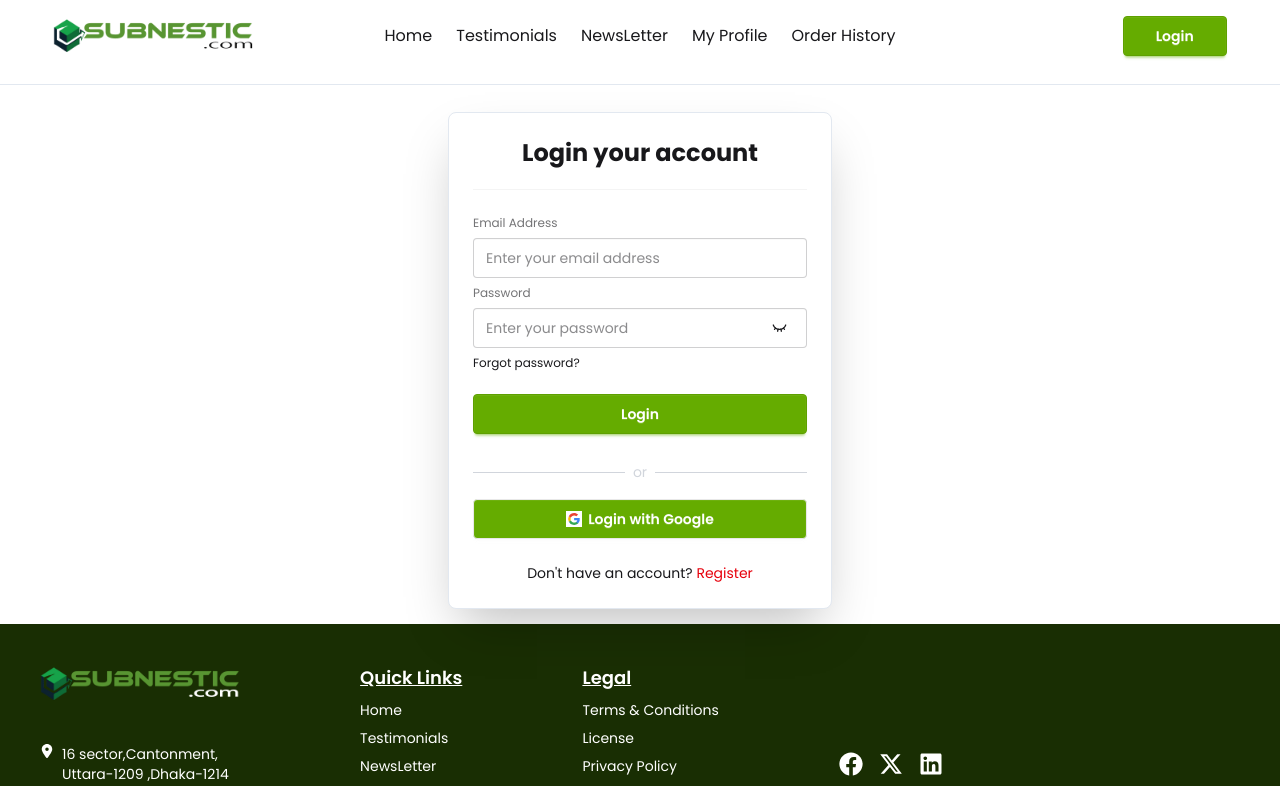
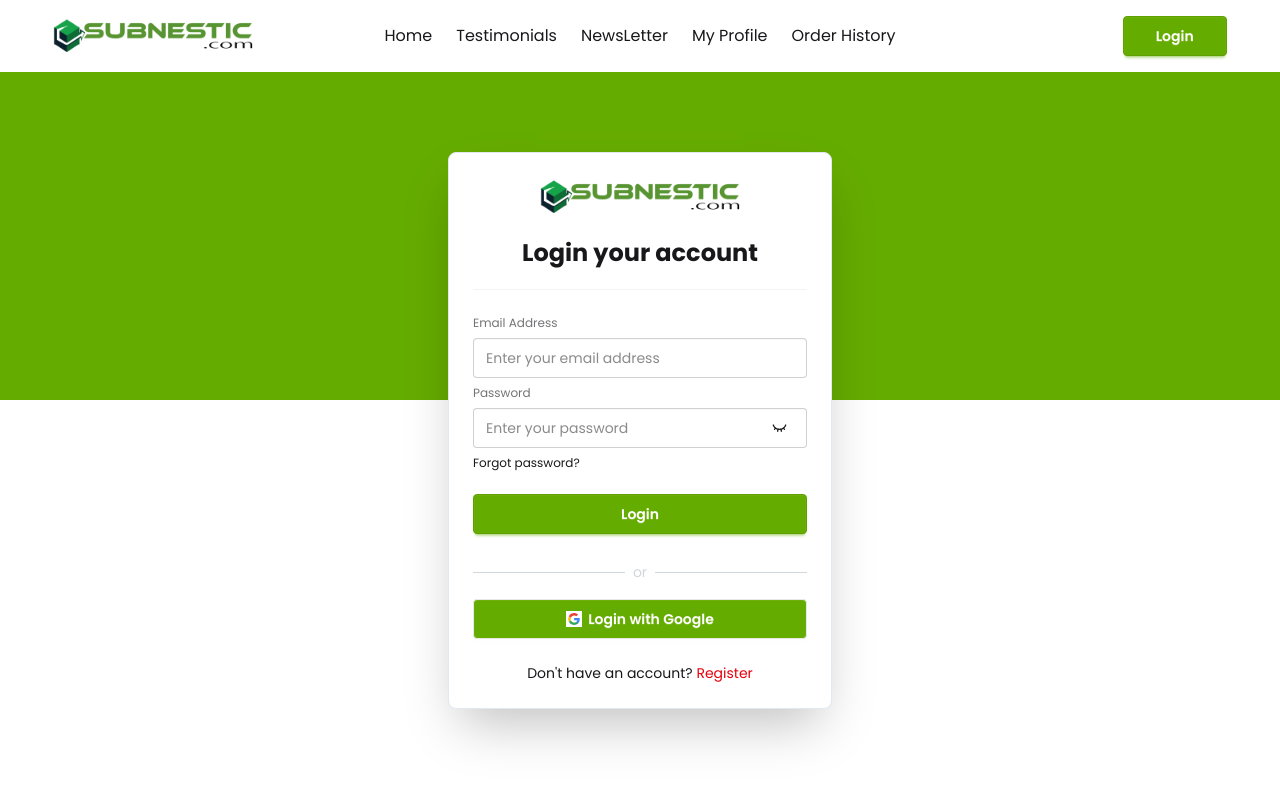
Before and after one commit to MizanRbf/subnestic-client, a React (Vite) app: page /auth/login in a window 1280 px wide. Shown: the top 786 px of the page. Built offline with nearby package versions, Linux system fonts and the light colour scheme; no server answers.

Commit message:
bg primary extra half page added for attractive to users

```diff
--- a/src/Pages/Login.jsx
+++ b/src/Pages/Login.jsx
@@ -68,11 +68,16 @@ const Login = () => {
   };
 
   return (
-    <div className="card bg-base-100 w-full max-w-xs md:max-w-sm mx-auto mt-30 md:mt-10 shrink-0 shadow-2xl mb-20 border border-slate-200">
+    <>
+      <div className="bg-primary absolute top-[72px] right-0 left-0 bottom-[40%] md:bottom-[50%]"></div>
+      <div className="card bg-base-100 w-full max-w-xs md:max-w-sm mx-auto mt-30 md:mt-20 shrink-0 shadow-2xl mb-20 border border-slate-200">
         <Helmet>
           <title>Subnestic || Login</title>
         </Helmet>
         <div className="card-body">
+          <div className="flex justify-center">
+            <img className="w-50 mb-3" src="/assets/logo.png" alt="" />
+          </div>
           <h2 className="text-center">Login your account</h2>
           <hr className="border-base-300 my-3" />
           <form onSubmit={handleLoginForm} className="fieldset">
@@ -160,6 +165,7 @@ const Login = () => {
           </p>
         </div>
       </div>
+    </>
   );
 };
 
--- a/src/Pages/Register.jsx
+++ b/src/Pages/Register.jsx
@@ -80,11 +80,15 @@ const Register = () => {
   };
   return (
     <div className="">
+      <div className="bg-primary absolute top-[72px] right-0 left-0 bottom-[30%] md:bottom-[40%]"></div>
       <div className="card bg-base-100 w-full max-w-xs md:max-w-sm mt-30 mx-auto shrink-0 shadow-2xl border border-slate-200 mb-20 md:mt-20">
         <Helmet>
           <title>Subnestic || Register</title>
         </Helmet>
         <div className="card-body">
+          <div className="flex justify-center">
+            <img className="w-50 mb-3" src="/assets/logo.png" alt="" />
+          </div>
           <h2 className="text-center">Register your account</h2>
           <hr className="border-base-300 my-3" />
 
```
Lines whose indentation alone changed are shown as unchanged.
